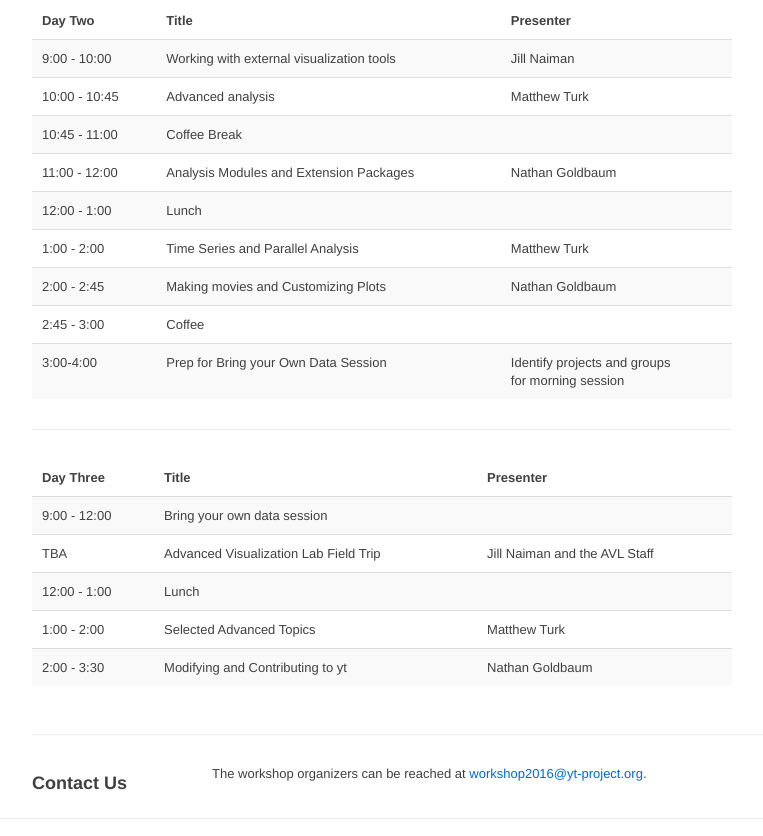
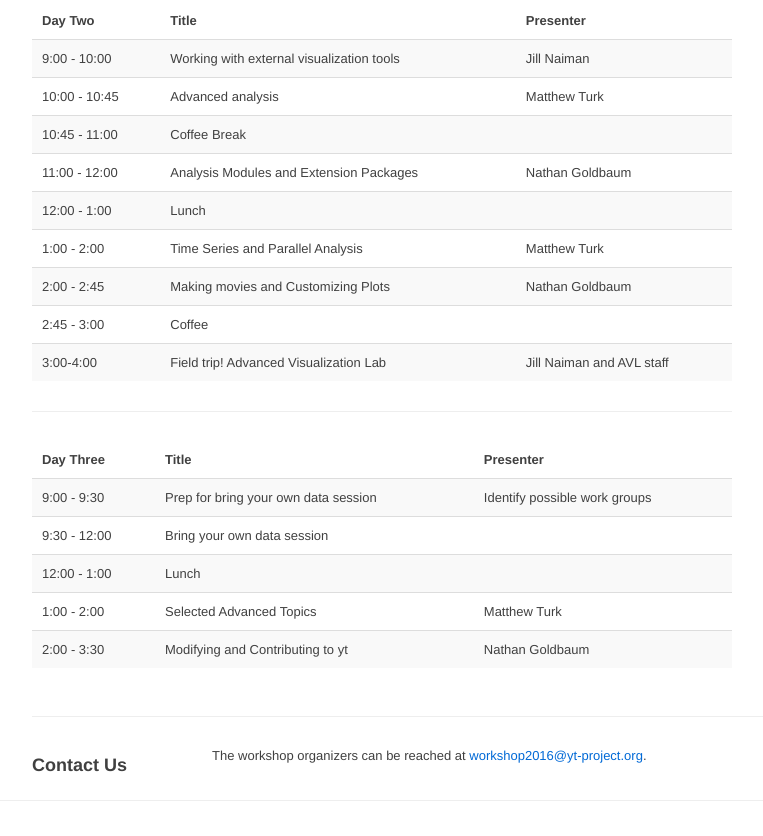
Before and after one commit to ricardovolert/workshop2016, a plain HTML site: page index.html in a window 1280 px wide. Shown: the part 2323-3159 px from the top of the page, without its empty margins (228-991 px from the left). Drawn offline with Linux system fonts and the light colour scheme.

Commit message:
AVL scheduling

```diff
--- a/index.html
+++ b/index.html
@@ -378,9 +378,8 @@
                   </tr>
                   <tr>
                     <td> 3:00-4:00 </td>
-                    <td> Prep for Bring your Own Data Session </td>
-                    <td> Identify projects and groups <br>
-                      for morning session </td>
+                    <td> Field trip!  Advanced Visualization Lab </td>
+                    <td> Jill Naiman and AVL staff  </td>
                   </tr>
                 </tbody>
               </table>
@@ -392,14 +391,15 @@
                 </thead>
                 <tbody>
                   <tr>
-                    <td> 9:00 - 12:00 </td>
+                    <td> 9:00 - 9:30 </td>
+                    <td> Prep for bring your own data session </td>
+                    <td> Identify possible work groups  </td>
+                  </tr>
+
+                  <tr>
+                    <td> 9:30 - 12:00 </td>
                     <td> Bring your own data session </td>
                     <td>  </td>
-                  </tr>
-                  <tr>
-                    <td> TBA </td>
-                    <td> Advanced Visualization Lab Field Trip </td>
-                    <td> Jill Naiman and the AVL Staff </td>
                   </tr>
                   <tr>
                     <td> 12:00 - 1:00 </td>
```
